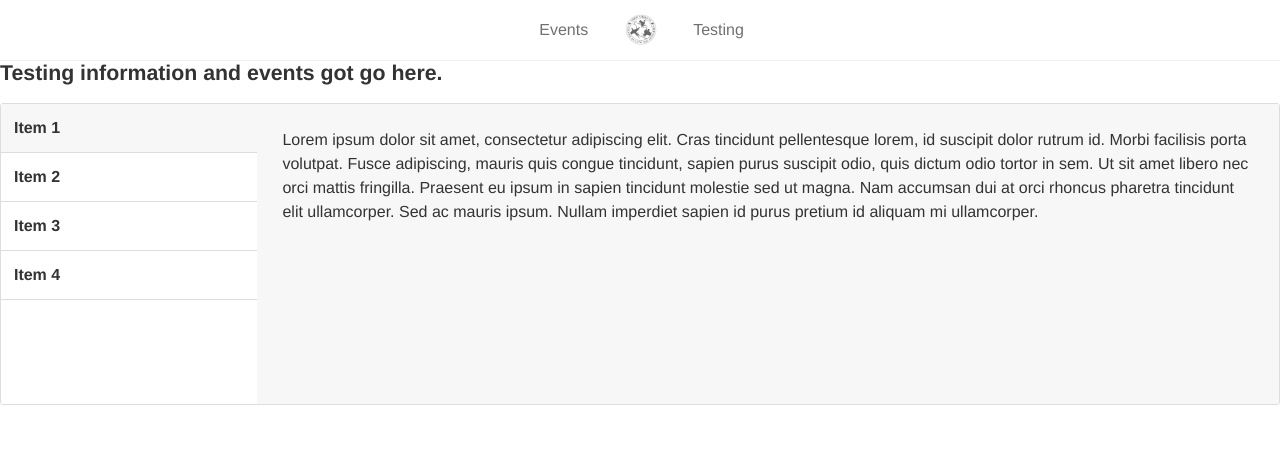
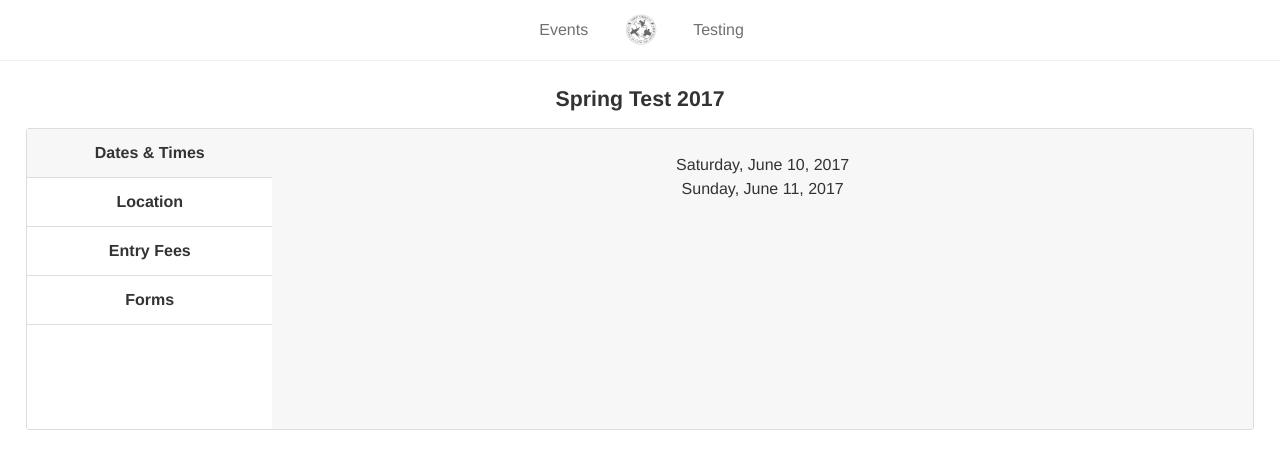
Before and after one commit to ryankbales/conavhda-redeux, a Jekyll site: the page built from testing.markdown, in a window 1280 px wide. Shown: the top 469 px of the page. Built offline with Jekyll 4.4.1, drawn with Linux system fonts in a browser that asks for light colours.

Commit message:
working on test tab components

```diff
--- a/testing.markdown
+++ b/testing.markdown
@@ -5,36 +5,46 @@ menu_name: Testing
 layout: page
 ---
 
-# Testing information and events got go here.
+{% for test in site.tests %}
+  <div class="row row-1">
+    <h2>{{test.title}}</h2>
+    <div class="vertical-tabs-container">
+      <div class="vertical-tabs">
+        <a href="javascript:void(0)" class="js-vertical-tab vertical-tab is-active" rel="tab1">Dates & Times</a>
+        <a href="javascript:void(0)" class="js-vertical-tab vertical-tab" rel="tab2">Location</a>
+        <a href="javascript:void(0)" class="js-vertical-tab vertical-tab" rel="tab3">Entry Fees</a>
+        <a href="javascript:void(0)" class="js-vertical-tab vertical-tab" rel="tab4">Forms</a>
+      </div>
 
-<div class="vertical-tabs-container">
-  <div class="vertical-tabs">
-    <a href="javascript:void(0)" class="js-vertical-tab vertical-tab is-active" rel="tab1">Item 1</a>
-    <a href="javascript:void(0)" class="js-vertical-tab vertical-tab" rel="tab2">Item 2</a>
-    <a href="javascript:void(0)" class="js-vertical-tab vertical-tab" rel="tab3">Item 3</a>
-    <a href="javascript:void(0)" class="js-vertical-tab vertical-tab" rel="tab4">Item 4</a>
-  </div>
+      <div class="vertical-tab-content-container">
+        <a href="" class="js-vertical-tab-accordion-heading vertical-tab-accordion-heading is-active" rel="tab1">Dates & Times</a>
+        <div id="tab1" class="js-vertical-tab-content vertical-tab-content">
+          {{test.start_date | date: "%A, %B %d, %Y"}}<br>
+          {{test.end_date | date: "%A, %B %d, %Y"}}
+        </div>
 
-  <div class="vertical-tab-content-container">
-    <a href="" class="js-vertical-tab-accordion-heading vertical-tab-accordion-heading is-active" rel="tab1">Item 1</a>
-    <div id="tab1" class="js-vertical-tab-content vertical-tab-content">
-      <p>Lorem ipsum dolor sit amet, consectetur adipiscing elit. Cras tincidunt pellentesque lorem, id suscipit dolor rutrum id. Morbi facilisis porta volutpat. Fusce adipiscing, mauris quis congue tincidunt, sapien purus suscipit odio, quis dictum odio tortor in sem. Ut sit amet libero nec orci mattis fringilla. Praesent eu ipsum in sapien tincidunt molestie sed ut magna. Nam accumsan dui at orci rhoncus pharetra tincidunt elit ullamcorper. Sed ac mauris ipsum. Nullam imperdiet sapien id purus pretium id aliquam mi ullamcorper.</p>
-    </div>
+        <a href="" class="js-vertical-tab-accordion-heading vertical-tab-accordion-heading" rel="tab2">Location</a>
+        <div id="tab2" class="js-vertical-tab-content vertical-tab-content">
+          {{test.location.city}}, {{test.location.state}}
+        </div>
 
-    <a href="" class="js-vertical-tab-accordion-heading vertical-tab-accordion-heading" rel="tab2">Item 2</a>
-    <div id="tab2" class="js-vertical-tab-content vertical-tab-content">
-      <p>Ut laoreet augue et neque pretium non sagittis nibh pulvinar. Etiam ornare tincidunt orci quis ultrices. Pellentesque ac sapien ac purus gravida ullamcorper. Duis rhoncus sodales lacus, vitae adipiscing tellus pharetra sed. Praesent bibendum.</p>
-    </div>
+        <a href="" class="js-vertical-tab-accordion-heading vertical-tab-accordion-heading" rel="tab3">Entry Fees</a>
+        <div id="tab3" class="js-vertical-tab-content vertical-tab-content">
+          {% for info in test.tests %}
+            {% for data in info %}
+              {% if data.is_scheduled %}
+                {{data.name}}<br>
+              {% endif %}
+            {% endfor %}
+          {% endfor %}
+        </div>
 
-    <a href="" class="js-vertical-tab-accordion-heading vertical-tab-accordion-heading" rel="tab3">Item 3</a>
-    <div id="tab3" class="js-vertical-tab-content vertical-tab-content">
-      <p>Donec mattis mauris gravida metus laoreet non rutrum sem viverra. Aenean nibh libero, viverra vel vestibulum in, porttitor ut sapien. Phasellus tempor lorem id justo ornare tincidunt. Nulla faucibus, purus eu placerat fermentum, velit mi iaculis nunc, bibendum tincidunt ipsum justo eu mauris. Nulla facilisi. Vestibulum vel lectus ac purus tempus suscipit nec sit amet eros. Nullam fringilla, enim eu lobortis dapibus, quam magna tincidunt nibh, sit amet imperdiet dolor justo congue turpis.</p>
-    </div>
-
-    <a href="" class="js-vertical-tab-accordion-heading vertical-tab-accordion-heading" rel="tab4">Item 4</a>
-    <div id="tab4" class="js-vertical-tab-content vertical-tab-content">
-      <p>Sociis natoque penatibus et magnis dis parturient montes, nascetur ridiculus mus. Phasellus dui urna, mollis vel suscipit in, pharetra at ligula. Pellentesque a est vel est fermentum pellentesque sed sit amet dolor. Nunc in dapibus nibh. Aliquam erat volutpat. Phasellus vel dui sed nibh iaculis convallis id sit amet urna. Proin nec tellus quis justo consequat accumsan. Vivamus turpis enim, auctor eget placerat eget, aliquam ut sapien.</p>
+        <a href="" class="js-vertical-tab-accordion-heading vertical-tab-accordion-heading" rel="tab4">Forms</a>
+        <div id="tab4" class="js-vertical-tab-content vertical-tab-content">
+          <p>Sociis natoque penatibus et magnis dis parturient montes, nascetur ridiculus mus. Phasellus dui urna, mollis vel suscipit in, pharetra at ligula. Pellentesque a est vel est fermentum pellentesque sed sit amet dolor. Nunc in dapibus nibh. Aliquam erat volutpat. Phasellus vel dui sed nibh iaculis convallis id sit amet urna. Proin nec tellus quis justo consequat accumsan. Vivamus turpis enim, auctor eget placerat eget, aliquam ut sapien.</p>
+        </div>
+      </div>
     </div>
   </div>
-</div>
+{% endfor %}
 <script src="/javascript/vertical_tabs.js"></script>
```
Also changed, not shown: _tests/spring-test-2017.markdown (line endings or trailing spaces).
